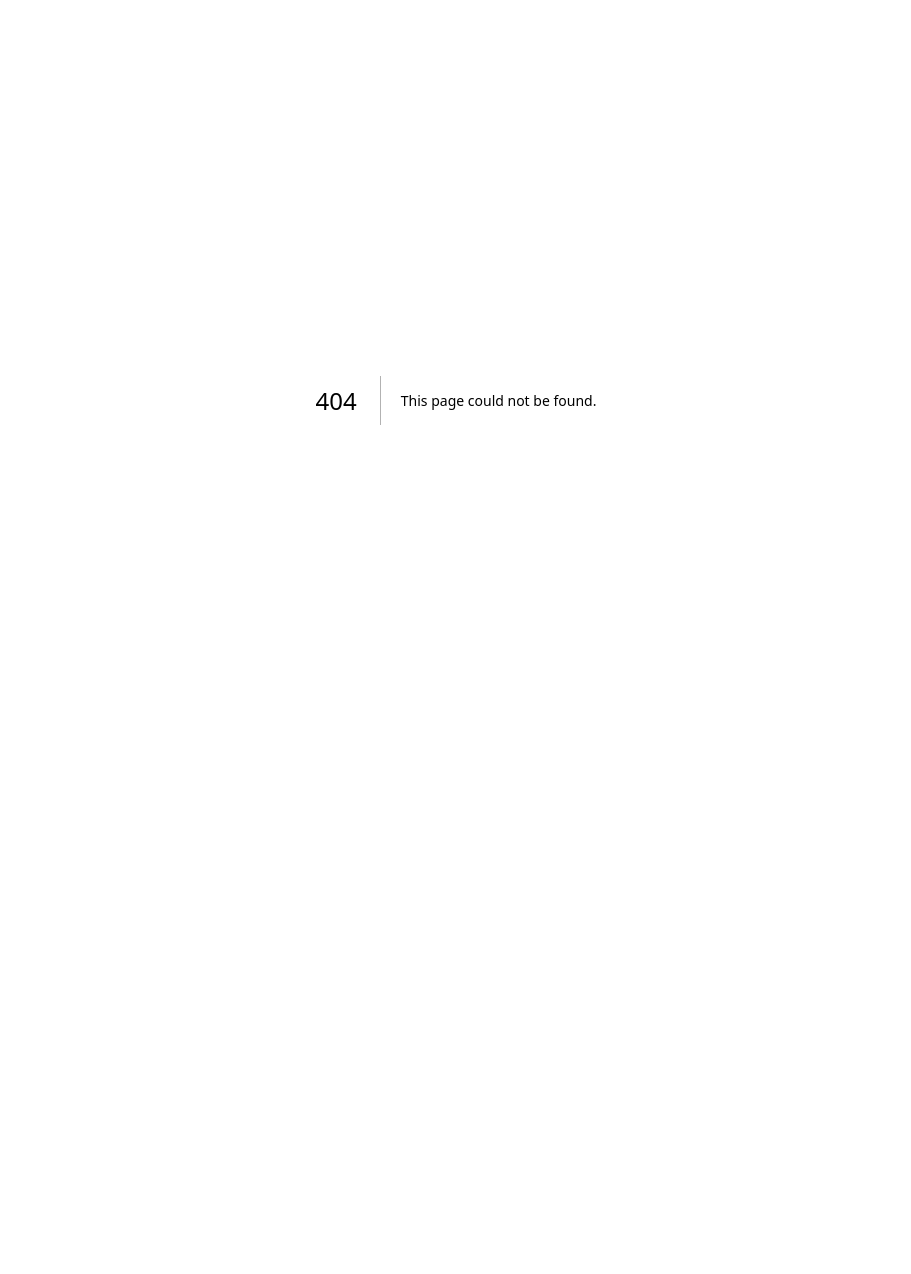
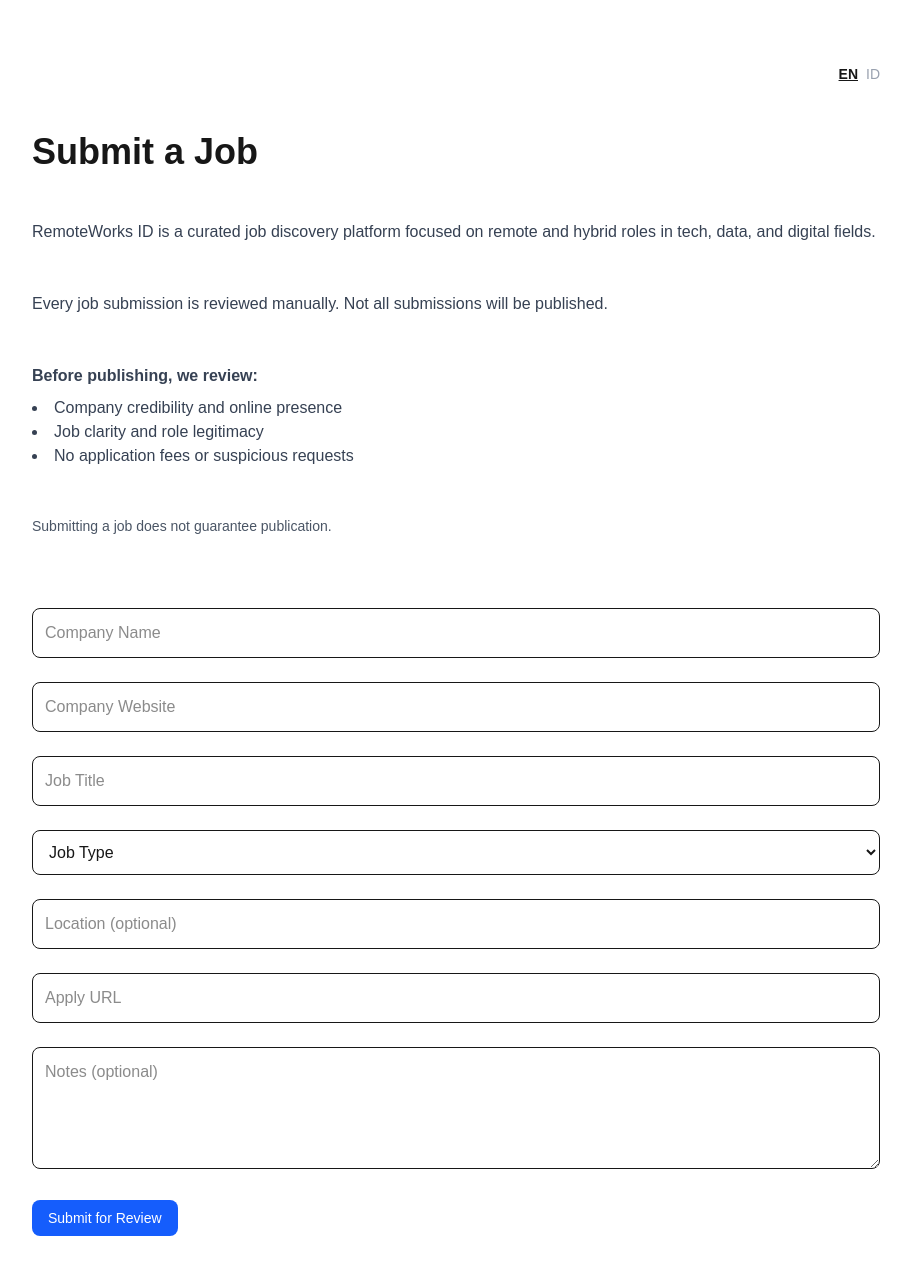
Before and after one commit to megakasmin/remoteworks-id, a Next.js app: page /employers/submit-job in a window 1280 px wide. Before the commit this address had no page. Shown: the top 1274 px of the page, without its empty margins (184-1095 px from the left). Before the commit the page ends 800 px from the top, so only its background shows below. Built offline with nearby package versions, Linux system fonts and the light colour scheme.

Commit message:
Fix Success Folder Initial

```diff
--- /dev/null
+++ b/app/employers/submit-job/SubmitJobClient.tsx
@@ -0,0 +1,145 @@
+"use client";
+
+import { useState } from "react";
+import { useRouter } from "next/navigation";
+import Button from "@/components/ui/Button";
+
+type Language = "en" | "id";
+
+export default function SubmitJobClient() {
+  const [lang, setLang] = useState<Language>("en");
+  const router = useRouter();
+
+  function handleSubmit(e: React.FormEvent) {
+    e.preventDefault();
+
+    // 🔒 No backend yet — curated manual flow
+    router.push("/employers/submit-job/success");
+  }
+
+  return (
+    <section className="space-y-12">
+      {/* Language Toggle */}
+      <div className="flex justify-end gap-2">
+        <button
+          onClick={() => setLang("en")}
+          className={`text-sm ${
+            lang === "en" ? "font-semibold underline" : "text-gray-400"
+          }`}
+        >
+          EN
+        </button>
+        <button
+          onClick={() => setLang("id")}
+          className={`text-sm ${
+            lang === "id" ? "font-semibold underline" : "text-gray-400"
+          }`}
+        >
+          ID
+        </button>
+      </div>
+
+      {/* COPY */}
+      {lang === "en" ? (
+        <>
+          <h1 className="text-4xl font-bold">Submit a Job</h1>
+
+          <p className="text-gray-700">
+            RemoteWorks ID is a curated job discovery platform focused on remote
+            and hybrid roles in tech, data, and digital fields.
+          </p>
+
+          <p className="text-gray-700">
+            Every job submission is reviewed manually. Not all submissions will
+            be published.
+          </p>
+
+          <div className="space-y-2 text-gray-700">
+            <p className="font-semibold">Before publishing, we review:</p>
+            <ul className="list-disc list-inside">
+              <li>Company credibility and online presence</li>
+              <li>Job clarity and role legitimacy</li>
+              <li>No application fees or suspicious requests</li>
+            </ul>
+          </div>
+
+          <p className="text-sm text-gray-600">
+            Submitting a job does not guarantee publication.
+          </p>
+        </>
+      ) : (
+        <>
+          <h1 className="text-4xl font-bold">Kirim Lowongan</h1>
+
+          <p className="text-gray-700">
+            RemoteWorks ID adalah platform lowongan kerja terkurasi yang
+            berfokus pada peran remote dan hybrid di bidang teknologi, data,
+            dan digital.
+          </p>
+
+          <p className="text-gray-700">
+            Setiap lowongan akan ditinjau secara manual. Tidak semua lowongan
+            akan dipublikasikan.
+          </p>
+
+          <div className="space-y-2 text-gray-700">
+            <p className="font-semibold">Sebelum dipublikasikan, kami meninjau:</p>
+            <ul className="list-disc list-inside">
+              <li>Kredibilitas dan kehadiran digital perusahaan</li>
+              <li>Kejelasan dan keabsahan peran</li>
+              <li>Tidak ada biaya melamar atau indikasi penipuan</li>
+            </ul>
+          </div>
+
+          <p className="text-sm text-gray-600">
+            Mengirim lowongan tidak menjamin publikasi.
+          </p>
+        </>
+      )}
+
+      {/* FORM */}
+      <form onSubmit={handleSubmit} className="space-y-6 pt-6">
+        <input
+          required
+          placeholder="Company Name"
+          className="w-full border rounded-lg p-3"
+        />
+        <input
+          required
+          placeholder="Company Website"
+          className="w-full border rounded-lg p-3"
+        />
+        <input
+          required
+          placeholder="Job Title"
+          className="w-full border rounded-lg p-3"
+        />
+
+        <select required className="w-full border rounded-lg p-3">
+          <option value="">Job Type</option>
+          <option value="Remote">Remote</option>
+          <option value="Hybrid">Hybrid</option>
+        </select>
+
+        <input
+          placeholder="Location (optional)"
+          className="w-full border rounded-lg p-3"
+        />
+
+        <input
+          required
+          placeholder="Apply URL"
+          className="w-full border rounded-lg p-3"
+        />
+
+        <textarea
+          placeholder="Notes (optional)"
+          className="w-full border rounded-lg p-3"
+          rows={4}
+        />
+
+        <Button type="submit">Submit for Review</Button>
+      </form>
+    </section>
+  );
+}
--- /dev/null
+++ b/app/employers/submit-job/page.tsx
@@ -0,0 +1,16 @@
+import type { Metadata } from "next";
+import SubmitJobClient from "./SubmitJobClient";
+
+export const metadata: Metadata = {
+  title: "Submit a Job — RemoteWorks ID",
+  description:
+    "Submit a remote or hybrid job to RemoteWorks ID. All job submissions are manually reviewed and curated.",
+};
+
+export default function SubmitJobPage() {
+  return (
+    <main className="max-w-4xl mx-auto px-6 py-16">
+      <SubmitJobClient />
+    </main>
+  );
+}
--- /dev/null
+++ b/app/employers/submit-job/success/page.tsx
@@ -0,0 +1,20 @@
+export default function SubmitJobSuccessPage() {
+  return (
+    <main className="max-w-xl mx-auto px-6 py-24 text-center space-y-6">
+      <h1 className="text-3xl font-bold">Submission Received</h1>
+
+      <p className="text-gray-700">
+        Thank you for submitting your job to RemoteWorks ID.
+      </p>
+
+      <p className="text-gray-700">
+        Our team will review your submission manually. If it meets our
+        standards, it will be published.
+      </p>
+
+      <p className="text-sm text-gray-500">
+        Please note: submission does not guarantee publication.
+      </p>
+    </main>
+  );
+}
```
